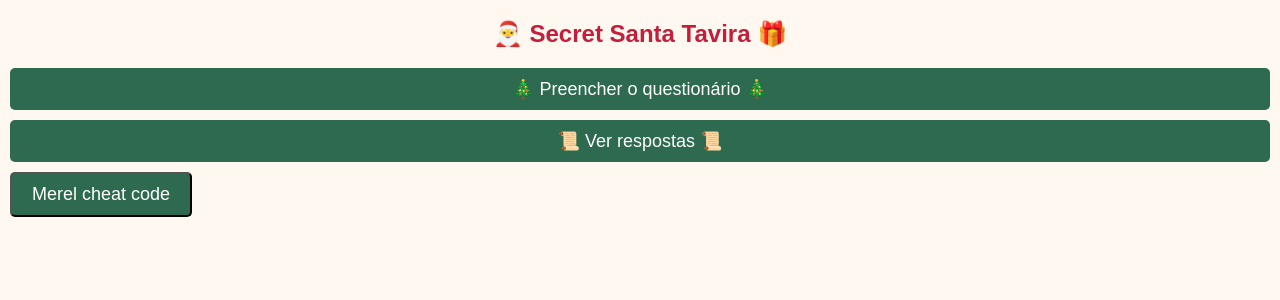
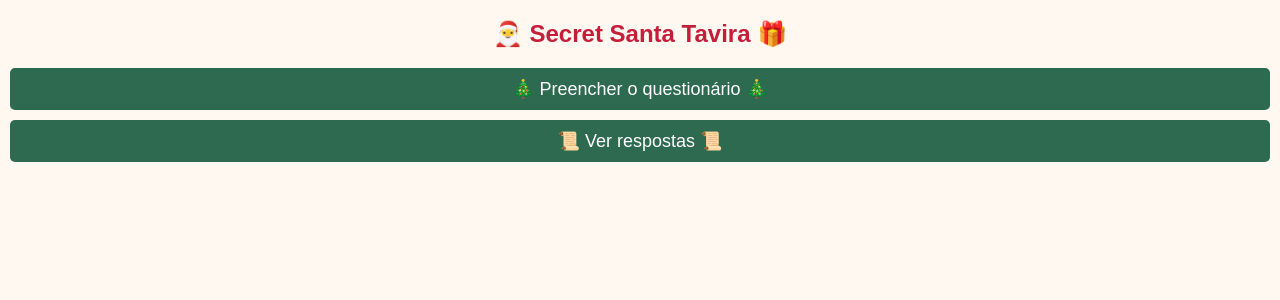
Before and after one commit to PedroRRomao/secret-santa, a Flask app: page / in a window 1280 px wide. Shown: the top 300 px of the page. Run offline with Flask 3, Linux system fonts and the light colour scheme.

Commit message:
gunicorn

```diff
--- a/templates/home.html
+++ b/templates/home.html
@@ -13,8 +13,6 @@
     <a id="answers-link-pt" href="{{ url_for('answers') }}">📜 Ver respostas 📜</a>
     <a id="answers-link-en" href="{{ url_for('answers') }}" style="display: none">📜 View answers 📜</a>
 
-    <button id="translate-button">Merel cheat code</button>
-
     <script src="{{ url_for('static', filename='script.js') }}"></script>
 </body>
 </html>
--- a/templates/questionnaire.html
+++ b/templates/questionnaire.html
@@ -7,8 +7,6 @@
 <body>
     <h1 class="translate" data-language="pt">🎅 Secret Santa Questionnaire 🎁</h1>
     <h1 class="translate" data-language="en" style="display: none">🎅 Secret Santa Questionnaire 🎁</h1>
-
-    <button id="translate-button">Merel cheat code</button>
 
     <form id="questionForm" method="POST" action="{{ url_for('store_answer') }}">
         <label for="username" class="translate" data-language="pt">Nome:</label>
```
